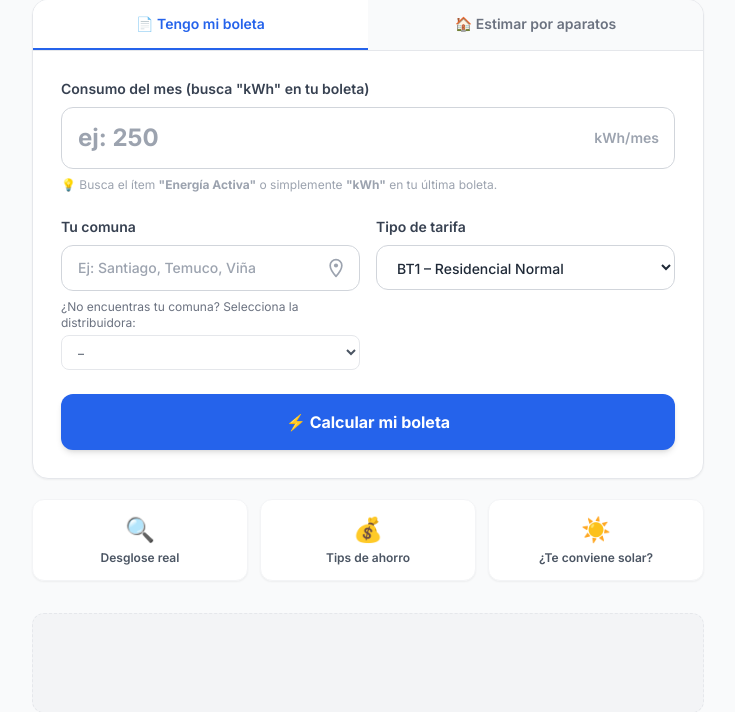
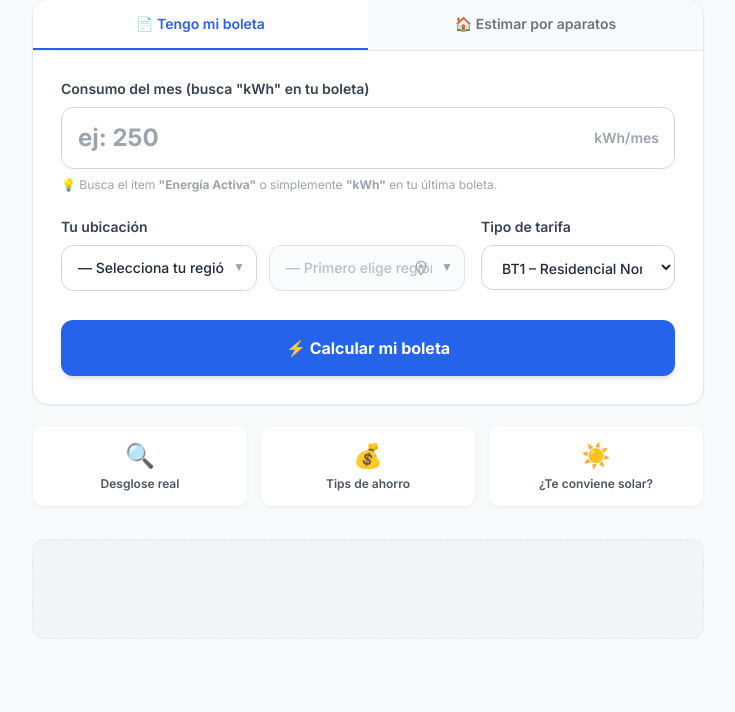
Before and after one commit to cuentaluzinergy-arch/cuentaluz-chile, a FastAPI app: a page that uses templates/index.html in a window 1280 px wide. Shown: the part 443-1155 px from the top of the page, without its empty margins (272-1007 px from the left). Run offline with FastAPI, Linux system fonts and the light colour scheme; some libraries are stand-ins or nearby versions.

Commit message:
feat: selector region -> comuna reemplaza datalist enorme
Nuevo flujo de dos pasos: el usuario elige region primero, luego
aparecen solo las comunas de esa region ordenadas alfabeticamente.
GPS actualiza ambos selectores automaticamente. Elimina el listado
de 346 comunas que aparecia de golpe en el input.

Co-Authored-By: Claude Sonnet 4.6 <noreply@anthropic.com>

```diff
--- a/templates/index.html
+++ b/templates/index.html
@@ -108,47 +108,56 @@
         </p>
       </div>
 
-      <!-- ── Comuna + Tarifa ── -->
-      <div class="grid grid-cols-1 sm:grid-cols-2 gap-4 mt-6">
+      <!-- ── Ubicación + Tarifa ── -->
+      <div class="grid grid-cols-1 sm:grid-cols-3 gap-4 mt-6">
 
-        <!-- Buscador de comuna -->
-        <div>
-          <label class="block text-sm font-semibold text-gray-700 mb-2" for="comuna-input">
-            Tu comuna
+        <!-- Selector región + comuna -->
+        <div class="sm:col-span-2">
+          <label class="block text-sm font-semibold text-gray-700 mb-2">
+            Tu ubicación
           </label>
+          <div class="grid grid-cols-1 sm:grid-cols-2 gap-3">
+
+            <!-- Región -->
             <div class="relative">
-            <input type="text" id="comuna-input" name="comuna"
-                   list="comunas-list" autocomplete="off"
-                   placeholder="Ej: Santiago, Temuco, Viña del Mar…"
-                   class="w-full border border-gray-300 rounded-xl px-4 py-3 focus:outline-none focus:ring-2 focus:ring-electric-500 bg-white text-sm font-medium pr-20">
-            <span id="comuna-ok" class="hidden absolute right-12 top-3.5 text-green-500 text-lg">✓</span>
+              <select id="region-select"
+                      class="w-full border border-gray-300 rounded-xl px-4 py-3 focus:outline-none focus:ring-2 focus:ring-electric-500 bg-white text-sm font-medium appearance-none pr-8">
+                <option value="">— Selecciona tu región —</option>
+              </select>
+              <span class="pointer-events-none absolute right-3 top-3.5 text-gray-400 text-xs">▼</span>
+            </div>
+
+            <!-- Comuna -->
+            <div class="relative">
+              <select id="comuna-select" name="comuna" disabled
+                      class="w-full border border-gray-300 rounded-xl px-4 py-3 focus:outline-none focus:ring-2 focus:ring-electric-500 bg-white text-sm font-medium appearance-none pr-8 disabled:bg-gray-50 disabled:text-gray-400">
+                <option value="">— Primero elige región —</option>
+              </select>
+              <span class="pointer-events-none absolute right-3 top-3.5 text-gray-400 text-xs">▼</span>
               <!-- Botón GPS -->
               <button type="button" id="btn-gps"
                       onclick="detectarUbicacion()"
                       title="Detectar mi ubicación"
-                    class="absolute right-2 top-1/2 -translate-y-1/2 p-1.5 rounded-lg text-gray-400 hover:text-electric-600 hover:bg-electric-50 transition-colors"
+                      class="absolute right-8 top-1/2 -translate-y-1/2 p-1 rounded-lg text-gray-400 hover:text-electric-600 hover:bg-electric-50 transition-colors"
                       aria-label="Usar mi ubicación GPS">
-              <svg id="gps-icon" xmlns="http://www.w3.org/2000/svg" class="w-5 h-5" fill="none" viewBox="0 0 24 24" stroke="currentColor" stroke-width="2">
+                <svg id="gps-icon" xmlns="http://www.w3.org/2000/svg" class="w-4 h-4" fill="none" viewBox="0 0 24 24" stroke="currentColor" stroke-width="2">
                   <path stroke-linecap="round" stroke-linejoin="round" d="M12 2a7 7 0 017 7c0 5.25-7 13-7 13S5 14.25 5 9a7 7 0 017-7z"/>
                   <circle cx="12" cy="9" r="2.5" fill="currentColor" stroke="none"/>
                 </svg>
-              <svg id="gps-spinner" class="hidden w-5 h-5 animate-spin text-electric-500" xmlns="http://www.w3.org/2000/svg" fill="none" viewBox="0 0 24 24">
+                <svg id="gps-spinner" class="hidden w-4 h-4 animate-spin text-electric-500" xmlns="http://www.w3.org/2000/svg" fill="none" viewBox="0 0 24 24">
                   <circle class="opacity-25" cx="12" cy="12" r="10" stroke="currentColor" stroke-width="4"/>
                   <path class="opacity-75" fill="currentColor" d="M4 12a8 8 0 018-8v8z"/>
                 </svg>
               </button>
             </div>
-          <datalist id="comunas-list">
-            {% for c in comunas %}
-            <option value="{{ c.nombre }}">{{ c.region }}</option>
-            {% endfor %}
-          </datalist>
-          <!-- Distribuidora resuelta (visible cuando se elige una comuna) -->
+          </div>
+
+          <!-- Distribuidora resuelta -->
           <p id="dist-resuelta" class="hidden mt-1.5 text-xs text-electric-600 font-semibold"></p>
           <!-- Mensaje de error GPS -->
           <p id="gps-error" class="hidden mt-1.5 text-xs text-red-500"></p>
-          <!-- Fallback: selector manual si la comuna no se reconoce -->
-          <div id="dist-fallback" class="mt-2">
+          <!-- Fallback distribuidora -->
+          <div id="dist-fallback" class="mt-2 hidden">
             <label class="block text-xs text-gray-500 mb-1">
               ¿No encuentras tu comuna? Selecciona la distribuidora:
             </label>
@@ -162,7 +171,7 @@
         </div>
 
         <!-- Tarifa -->
-        <div>
+        <div class="sm:col-span-1">
           <label class="block text-sm font-semibold text-gray-700 mb-2" for="tarifa-select">
             Tipo de tarifa
           </label>
@@ -243,6 +252,56 @@
     frontel:    "Frontel (IX Región)",
   };
 
+  // ── Selectores región → comuna ──
+  (function () {
+    const regionSel = document.getElementById("region-select");
+    const comunaSel = document.getElementById("comuna-select");
+
+    // Agrupar comunas por región (ordenadas)
+    const porRegion = {};
+    (window.COMUNAS_DATA || []).forEach(c => {
+      if (!porRegion[c.region]) porRegion[c.region] = [];
+      porRegion[c.region].push(c);
+    });
+
+    // Poblar regiones ordenadas
+    Object.keys(porRegion).sort().forEach(r => {
+      const opt = document.createElement("option");
+      opt.value = r;
+      opt.textContent = r;
+      regionSel.appendChild(opt);
+    });
+
+    regionSel.addEventListener("change", () => {
+      const region = regionSel.value;
+      comunaSel.innerHTML = '<option value="">— Selecciona tu comuna —</option>';
+      comunaSel.disabled = !region;
+      document.getElementById("dist-resuelta").classList.add("hidden");
+      if (!region) return;
+
+      (porRegion[region] || [])
+        .sort((a, b) => a.nombre.localeCompare(b.nombre, "es"))
+        .forEach(c => {
+          const opt = document.createElement("option");
+          opt.value = c.nombre;
+          opt.textContent = c.nombre;
+          comunaSel.appendChild(opt);
+        });
+      comunaSel.disabled = false;
+    });
+
+    comunaSel.addEventListener("change", () => {
+      const comunaNombre = comunaSel.value;
+      if (!comunaNombre) return;
+      const c = (window.COMUNAS_DATA || []).find(x => x.nombre === comunaNombre);
+      if (c) {
+        const msgEl = document.getElementById("dist-resuelta");
+        msgEl.textContent = `⚡ ${DIST_NOMBRES[c.distribuidora_id] || c.distribuidora_id}`;
+        msgEl.classList.remove("hidden");
+      }
+    });
+  })();
+
   function detectarUbicacion() {
     if (!navigator.geolocation) {
       mostrarGpsError("Tu navegador no soporta geolocalización.");
@@ -258,22 +317,29 @@
           if (!resp.ok) {
             mostrarGpsError(data.detail || "No se pudo identificar la distribuidora.");
           } else {
-            // Rellenar campo de comuna
-            const input = document.getElementById("comuna-input");
-            input.value = data.comuna;
-            input.dispatchEvent(new Event("input"));
+            // Buscar la comuna en COMUNAS_DATA para obtener su región
+            const comunaData = (window.COMUNAS_DATA || []).find(
+              c => c.nombre.toLowerCase() === data.comuna.toLowerCase()
+            );
 
-            // Seleccionar distribuidora en el fallback (por si acaso)
-            const sel = document.getElementById("distribuidora-select");
-            if (sel) sel.value = data.distribuidora_id;
+            if (comunaData) {
+              // Seleccionar región
+              const regionSel = document.getElementById("region-select");
+              regionSel.value = comunaData.region;
+              regionSel.dispatchEvent(new Event("change"));
 
-            // Mostrar mensaje de confirmación
+              // Seleccionar comuna (después de que se pobló el select)
+              setTimeout(() => {
+                const comunaSel = document.getElementById("comuna-select");
+                comunaSel.value = comunaData.nombre;
+                comunaSel.dispatchEvent(new Event("change"));
+              }, 50);
+            }
+
             const msgEl = document.getElementById("dist-resuelta");
             msgEl.textContent = `📍 ${data.comuna} → ${DIST_NOMBRES[data.distribuidora_id] || data.distribuidora_id}`;
             msgEl.classList.remove("hidden");
-
             document.getElementById("gps-error").classList.add("hidden");
-            document.getElementById("comuna-ok").classList.remove("hidden");
           }
         } catch (e) {
           mostrarGpsError("Error de conexión al detectar ubicación.");
```
Lines whose indentation alone changed are shown as unchanged.
